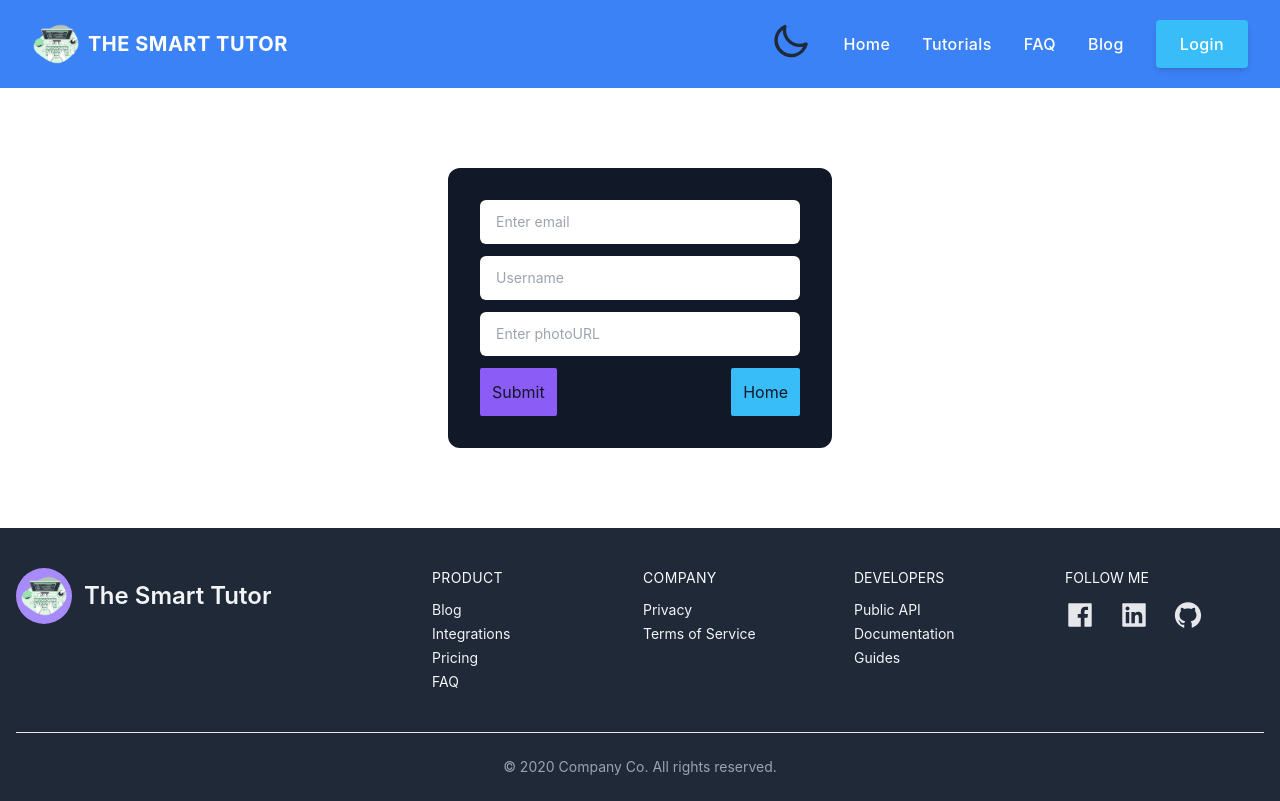
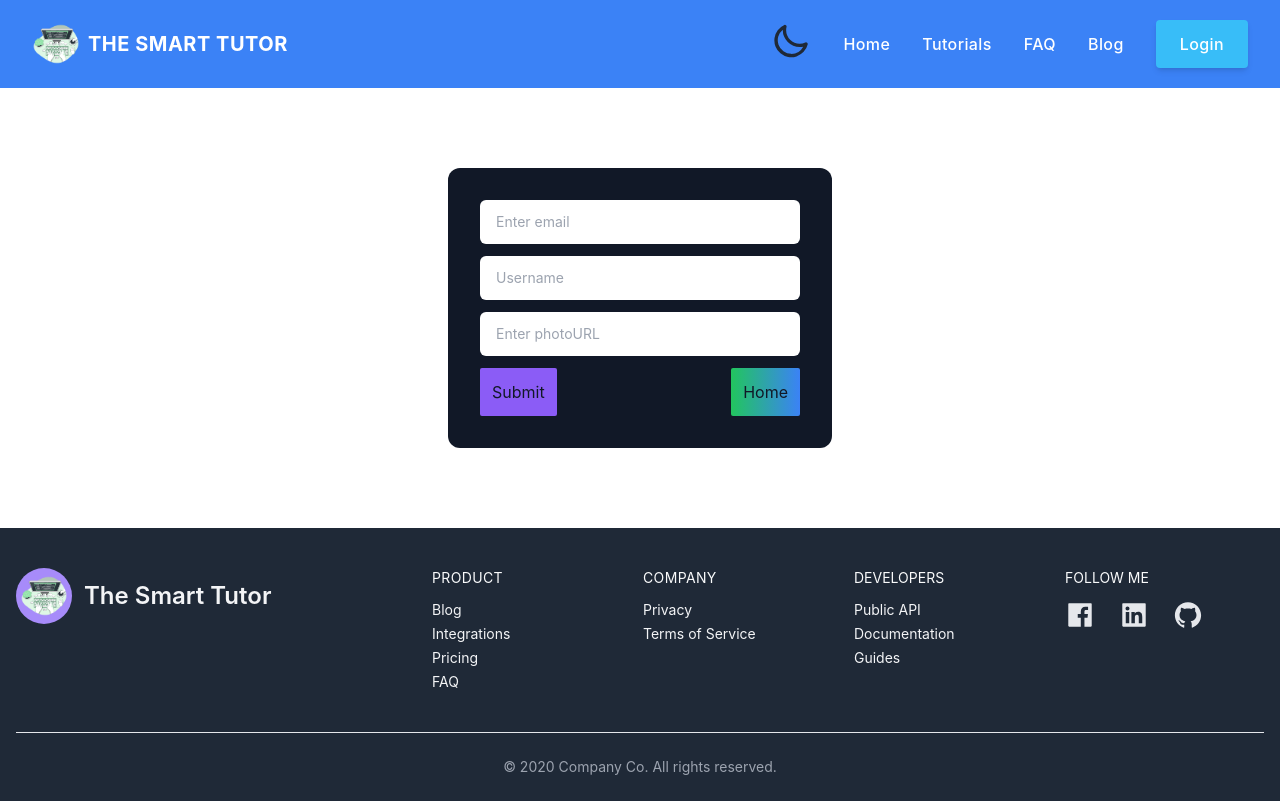
Before and after one commit to Sayem92/the-smart-tutor-client-side, a React (Create React App) app: page /profile in a window 1280 px wide. Built offline with nearby package versions, Linux system fonts and the light colour scheme; no server answers.

Commit message:
button update

```diff
--- a/src/components/Profile/Profile.js
+++ b/src/components/Profile/Profile.js
@@ -37,7 +37,7 @@ const Profile = () => {
                <div className='flex justify-between '>
                <button onClick={handleSubmit} className="block p-3 text-center rounded-sm text-gray-900 bg-violet-500">Submit</button>
                <Link to='/'>
-               <button className="block w-full p-3 text-center rounded-sm text-gray-900 bg-sky-400">Home</button></Link>
+               <button className="block w-full p-3 text-center rounded-sm text-gray-900 bg-gradient-to-r from-green-500 to-blue-500">Home</button></Link>
                </div>
 
 
--- a/src/components/TuitorialAll/CategoryTutorials/SingleCategory.js
+++ b/src/components/TuitorialAll/CategoryTutorials/SingleCategory.js
@@ -17,7 +17,7 @@ const SingleCategory = (props) => {
                 <p className="text-gray-300 text-sm">{description.slice(0, 70)}...</p>
 
                 <Link to={`/category/detailsPage/${id}`}>
-                    <button type="button" className="flex items-center justify-center w-full p-3 mt-6 font-semibold tracking-wide rounded-md bg-blue-500  hover:bg-blue-600 text-white">Get Started</button>
+                    <button type="button" className="flex items-center justify-center w-full p-3 mt-6 font-semibold tracking-wide rounded-md  bg-gradient-to-r from-green-500 to-blue-500  text-white">Get Started</button>
                 </Link>
             </div>
         </div>
--- a/src/components/TuitorialAll/CheckOutPage/CheckOutPage.js
+++ b/src/components/TuitorialAll/CheckOutPage/CheckOutPage.js
@@ -11,7 +11,7 @@ const CheckOutPage = () => {
         <div className='flex justify-center items-center p-5  lg:py-48 dark:bg-black'>
             <div className="p-8 max-w-sm  rounded-lg  shadow-md  bg-green-400 ">
 
-                <h5 className="mb-2 text-2xl md:text-3xl  font-bold tracking-tight  ">{checkOutPageInfo?.title}</h5>
+                <h5 className="mb-2 text-2xl md:text-3xl  font-bold tracking-tight">{checkOutPageInfo?.title}</h5>
 
                 <p className="mb-3 text-xl font-normal  text-white">Thank You !</p>
                 <Link to='/' className="inline-flex items-center py-2  px-3 text-sm font-medium text-center text-white bg-blue-700 rounded-lg hover:bg-blue-800 focus:ring-4 focus:outline-none  focus:ring-blue-800">
--- a/src/components/TuitorialAll/Tutorials/DetailsPage/DetailsPage.js
+++ b/src/components/TuitorialAll/Tutorials/DetailsPage/DetailsPage.js
@@ -35,7 +35,7 @@ const DetailsPage = () => {
                     }
                     <div className="m-6 justify-center">
                         <Link to={`/tutorials/detailsPage/${id}`}>
-                            <button className="btn btn-success hover:bg-green-500">Get Premium Access</button>
+                            <button className="btn border-none bg-gradient-to-r from-green-500 to-blue-500 ">Get Premium Access</button>
                         </Link>
                     </div>
                 </div>
--- a/src/components/TuitorialAll/Tutorials/Topics.js
+++ b/src/components/TuitorialAll/Tutorials/Topics.js
@@ -16,7 +16,7 @@ const Topics = (props) => {
                 <p className="text-gray-300 text-sm">{description.slice(0, 65)}...</p>
 
                 <Link to={`/category/detailsPage/${id}`}>
-                    <button type="button" className="flex items-center justify-center w-full p-3 mt-6 font-semibold tracking-wide rounded-md bg-blue-500   hover:bg-blue-600 text-white">Get Started</button>
+                    <button type="button" className="flex items-center justify-center w-full p-3 mt-6 font-semibold tracking-wide rounded-md bg-gradient-to-r from-green-500 to-blue-500 text-white">Get Started</button>
                 </Link>
             </div>
         </div>
```
